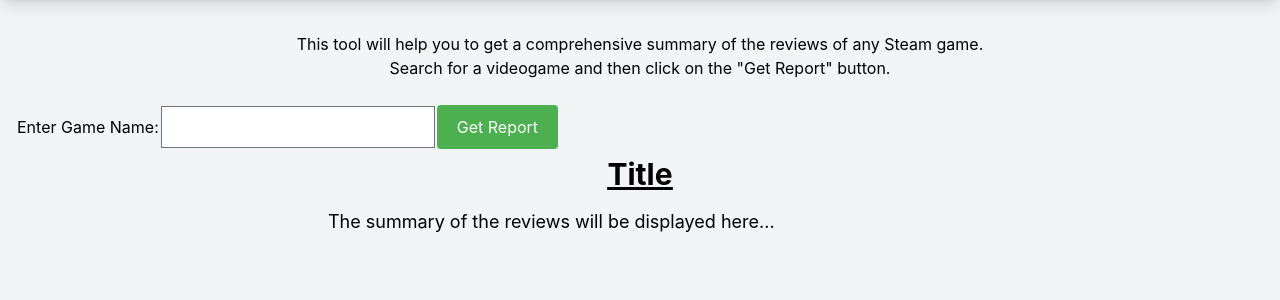
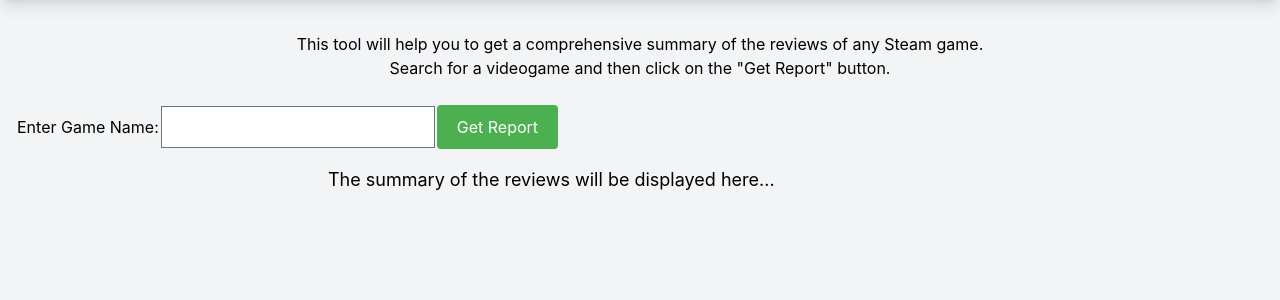
Before and after one commit to betomaluje/pixel-analysis, a Flask app: page / in a window 1280 px wide. Shown: the part 80-380 px from the top of the page. Run offline with Flask 3, Linux system fonts and the light colour scheme; some libraries are stand-ins or nearby versions.

Commit message:
Remove temp title;

```diff
--- a/templates/home.html
+++ b/templates/home.html
@@ -47,7 +47,7 @@
           <div id="search-results"></div>
         </form>
         <div id="title" class="text-3xl title-text mb-4">
-          <a>Title</a>
+          <a></a>
           <span style="font-size: 48px; color: Dodgerblue">
             <i class="fa-solid fa-arrow-up-right-from-square"></i>
           </span>
```
